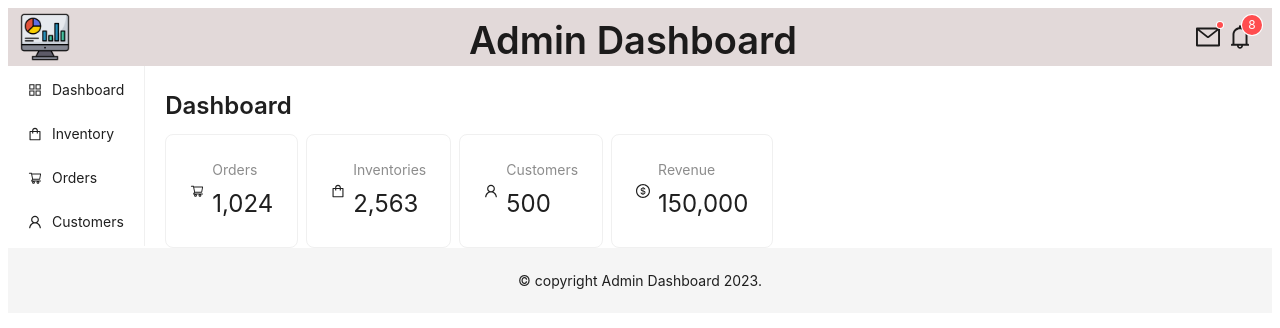
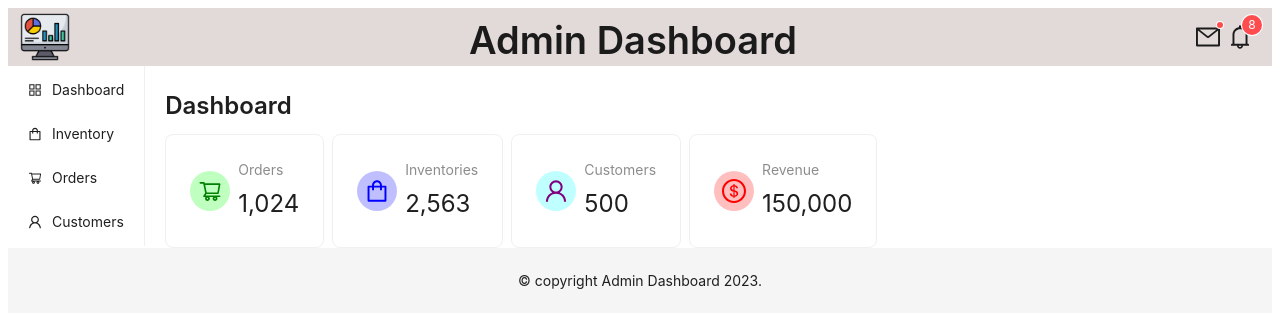
Before and after one commit to Karishma-tejwani/admin-dashboard, a React (Create React App) app: page / in a window 1280 px wide. Shown: the top 328 px of the page. Built offline with nearby package versions, Linux system fonts and the light colour scheme.

Commit message:
Dashboard

```diff
--- a/src/Pages/Dashboard.js
+++ b/src/Pages/Dashboard.js
@@ -13,22 +13,62 @@ const Dashboard = () => {
       <Typography.Title level={3}>Dashboard</Typography.Title>
       <Space direction="horizontal">
         <DashboardCard
-          icon={<ShoppingCartOutlined />}
+          icon={
+            <ShoppingCartOutlined
+              style={{
+                color: "green",
+                backgroundColor: "rgba(0,255,0,0.25)",
+                borderRadius: 20,
+                fontSize: 24,
+                padding: 8,
+              }}
+            />
+          }
           title={"Orders"}
           value={1024}
         />
         <DashboardCard
-          icon={<ShoppingOutlined />}
+          icon={
+            <ShoppingOutlined
+              style={{
+                color: "blue",
+                backgroundColor: "rgba(0,0,255,0.25)",
+                borderRadius: 20,
+                fontSize: 24,
+                padding: 8,
+              }}
+            />
+          }
           title={"Inventories"}
           value={2563}
         />
         <DashboardCard
-          icon={<UserOutlined />}
+          icon={
+            <UserOutlined
+              style={{
+                color: "purple",
+                backgroundColor: "rgba(0,255,255,0.25)",
+                borderRadius: 20,
+                fontSize: 24,
+                padding: 8,
+              }}
+            />
+          }
           title={"Customers"}
           value={500}
         />
         <DashboardCard
-          icon={<DollarCircleOutlined />}
+          icon={
+            <DollarCircleOutlined
+              style={{
+                color: "red",
+                backgroundColor: "rgba(255,0,0,0.25)",
+                borderRadius: 20,
+                fontSize: 24,
+                padding: 8,
+              }}
+            />
+          }
           title={"Revenue"}
           value={150000}
         />
```
